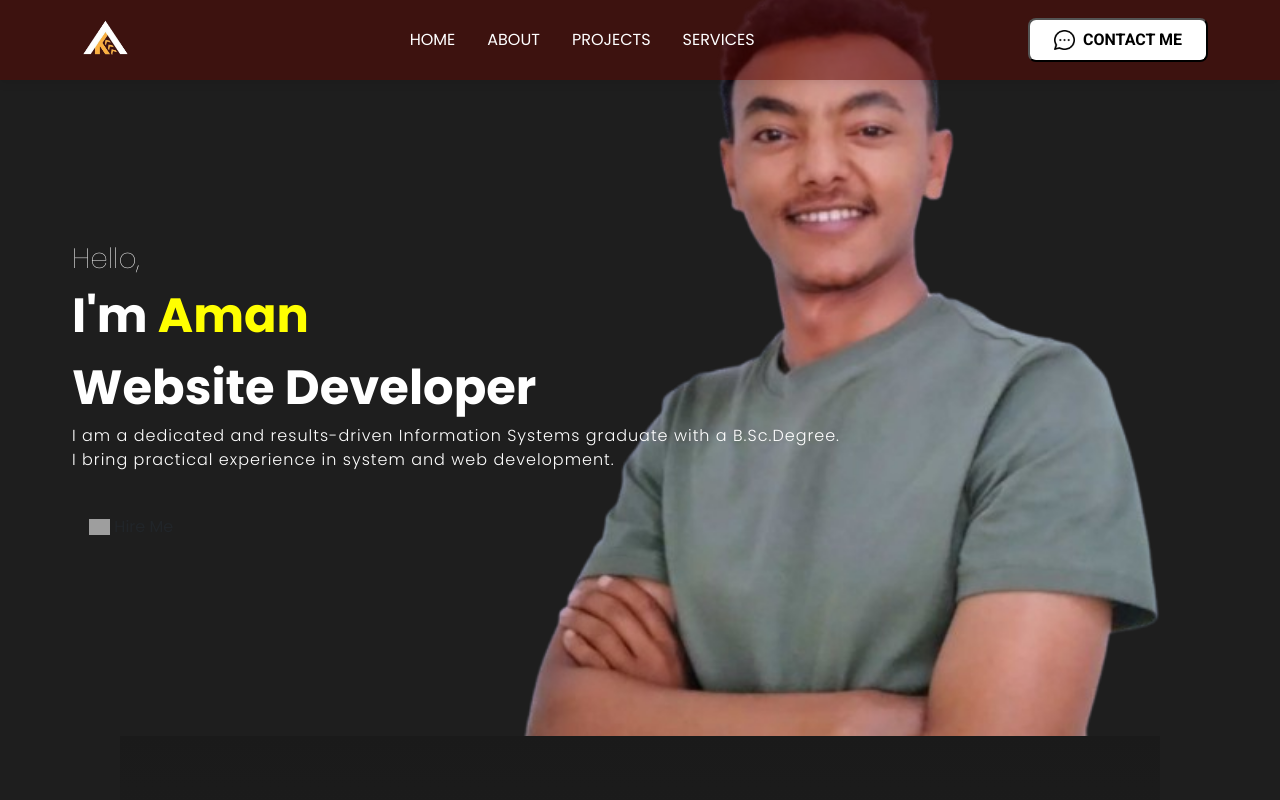
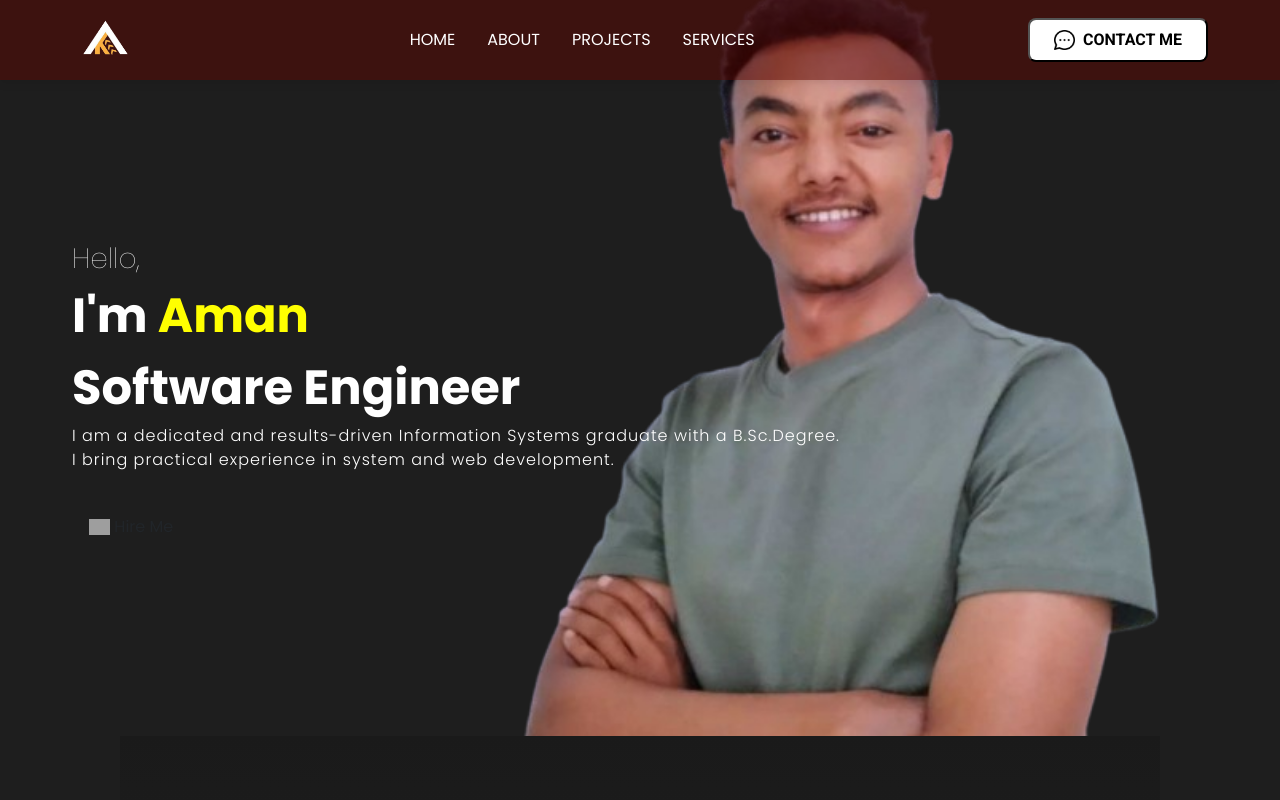
Before and after one commit to amankass/aman-portfolio, a React (Vite) app: page / in a window 1280 px wide. Shown: the top 800 px of the page. Built offline with nearby package versions, Linux system fonts and the light colour scheme; grey boxes are pictures that could not be loaded.

Commit message:
Role changed

```diff
--- a/src/Conponents/Intro/intro.jsx
+++ b/src/Conponents/Intro/intro.jsx
@@ -11,7 +11,7 @@ function Intro() {
         <span className="hello">Hello,</span>
         <span className="introText">
           I'm <span className="introName">Aman</span> <br />
-          Website Developer{" "}
+          Software Engineer{" "}
         </span>
         <p className="introPara">
           I am a dedicated and results-driven Information Systems graduate with
```
